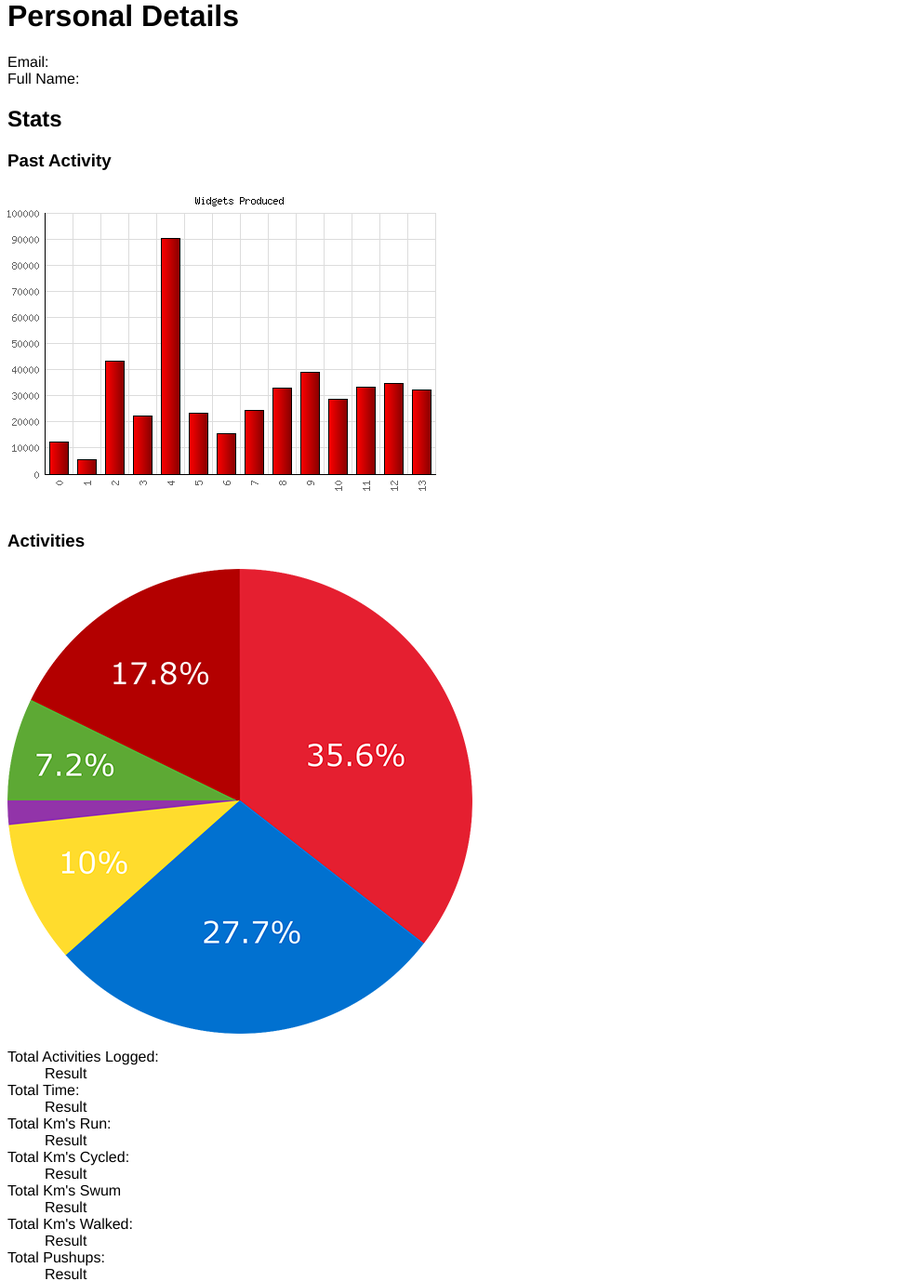
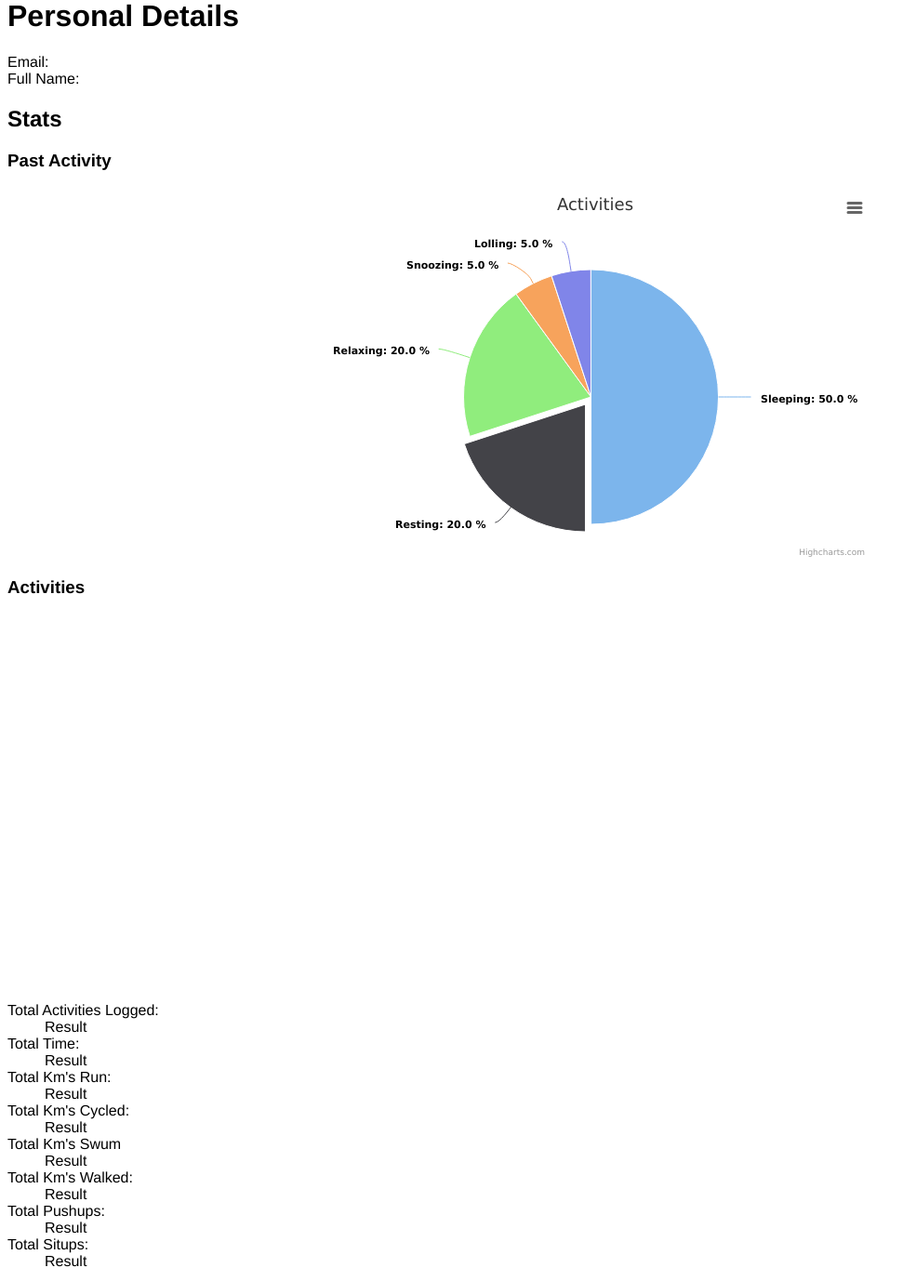
Before and after one commit to ncss/projects-2016-2, a Python web app: template templates/profile.html in a window 1280 px wide. Shown: the part 254-1632 px from the top of the page at 93% size, without its empty margins (0-985 px from the left). Run offline with Jinja, Linux system fonts and the light colour scheme; the template is opened without the code that fills it, so the values that code supplies are empty; some libraries are stand-ins or nearby versions.

Commit message:
added graph to profile (pie and line chart)
fixed js calls for header, landing and profile

```diff
--- /dev/null
+++ b/static/js/PieActivityChart.js
@@ -0,0 +1,52 @@
+// JavaScript Document
+$(function () {
+    $('#container').highcharts({
+        chart: {
+            plotBackgroundColor: null,
+            plotBorderWidth: null,
+            plotShadow: false,
+            type: 'pie'
+        },
+        title: {
+            text: 'Activities'
+        },
+        tooltip: {
+            pointFormat: '{series.name}: <b>{point.percentage:.1f}%</b>'
+        },
+        plotOptions: {
+            pie: {
+                allowPointSelect: true,
+                cursor: 'pointer',
+                dataLabels: {
+                    enabled: true,
+                    format: '<b>{point.name}</b>: {point.percentage:.1f} %',
+                    style: {
+                        color: (Highcharts.theme && Highcharts.theme.contrastTextColor) || 'black'
+                    }
+                }
+            }
+        },
+        series: [{
+            name: 'Activities',
+            colorByPoint: true,
+            data: [{
+                name: 'Sleeping',
+                y: 50
+            }, {
+                name: 'Resting',
+                y: 20,
+                sliced: true,
+                selected: true
+            }, {
+                name: 'Relaxing',
+                y: 20
+            }, {
+                name: 'Snoozing',
+                y: 5
+            }, {
+                name: 'Lolling',
+                y: 5
+            }]
+        }]
+    });
+});
--- /dev/null
+++ b/templates/chartactivity.html
@@ -0,0 +1,5 @@
+{% include "header.html" %}
+
+<SCRIPT src = "/static/js/weeklyactivity.js"></SCRIPT>
+
+{% include "footer.html" %}
--- a/templates/header.html
+++ b/templates/header.html
@@ -4,7 +4,6 @@
 		<SCRIPT src="http://ajax.googleapis.com/ajax/libs/jquery/1.8.2/jquery.min.js"></SCRIPT>
 		<SCRIPT src="https://code.highcharts.com/highcharts.js"></SCRIPT>
 		<SCRIPT src="https://code.highcharts.com/modules/exporting.js"></SCRIPT>
-		<SCRIPT src="/static/js/landingtest.js"> </SCRIPT>
 	</HEAD>
     <BODY>
         <HEADER>
--- a/templates/landing.html
+++ b/templates/landing.html
@@ -1,6 +1,7 @@
 <!DOCTYPE HTML />
 
 {% include "header.html" %}
+<SCRIPT src="/static/js/landingtest.js"> </SCRIPT>
 
         <FORM action="http://google.com">
             <input type="submit" value="Register" />
--- a/templates/profile.html
+++ b/templates/profile.html
@@ -23,10 +23,12 @@
         <DIV>
             <H2>Stats</H2>
             <H3>Past Activity</H3>
-            <IMG src="/static/img/graph.png" />
+            <SCRIPT src="/static/js/landingtest.js"></SCRIPT><!-- change name of chart-->
+            <div id="container" style="min-width: 310px; height: 400px; max-width: 600px; margin: 0 auto"></div>
             <!-- graph of past activity - bar graph -->
             <H3>Activities</H3>
-            <IMG src="/static/img/piechart.png" />
+            <SCRIPT src="/static/js/pieactivitychart.js"></SCRIPT>
+			<div id="container" style="min-width: 310px; height: 400px; max-width: 600px; margin: 0 auto"></div>
             <!-- pie chart of activity type -->
             <DL>
                 <DT>Total Activities Logged:</DT>
```
